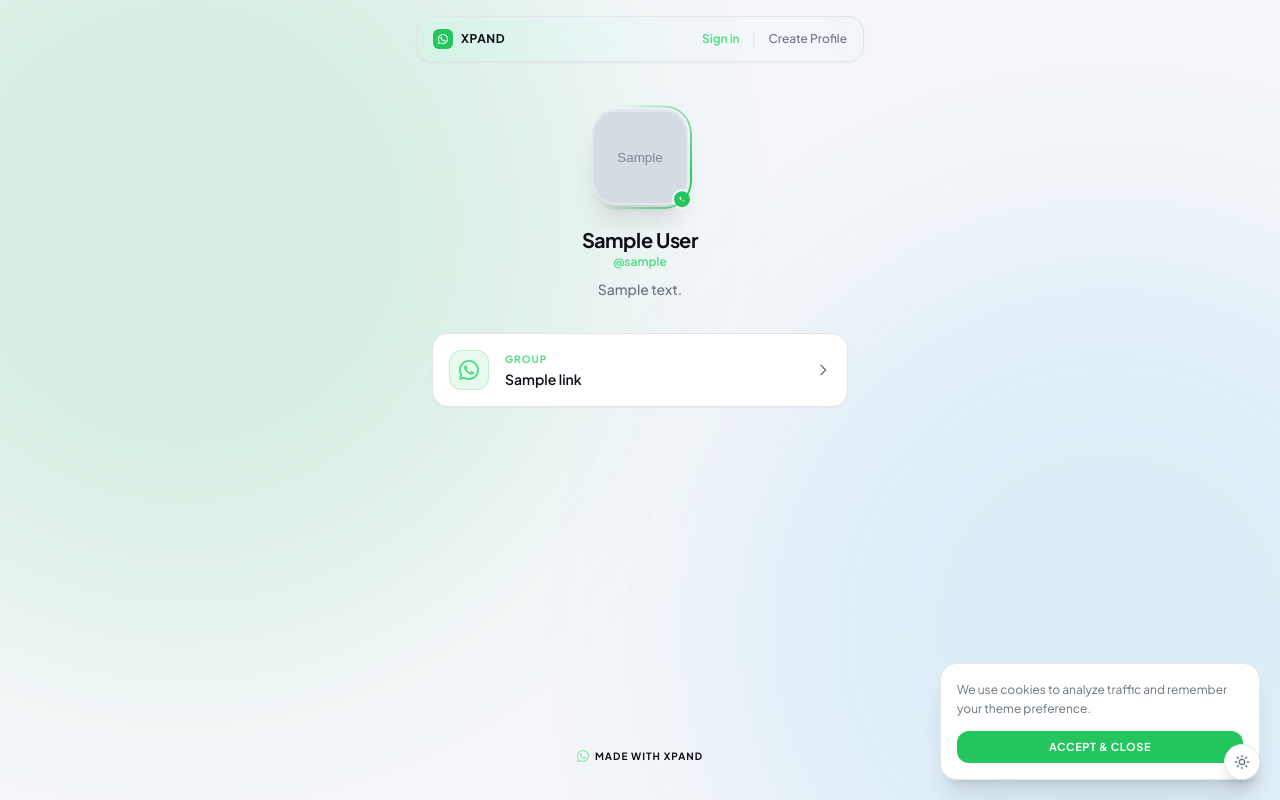
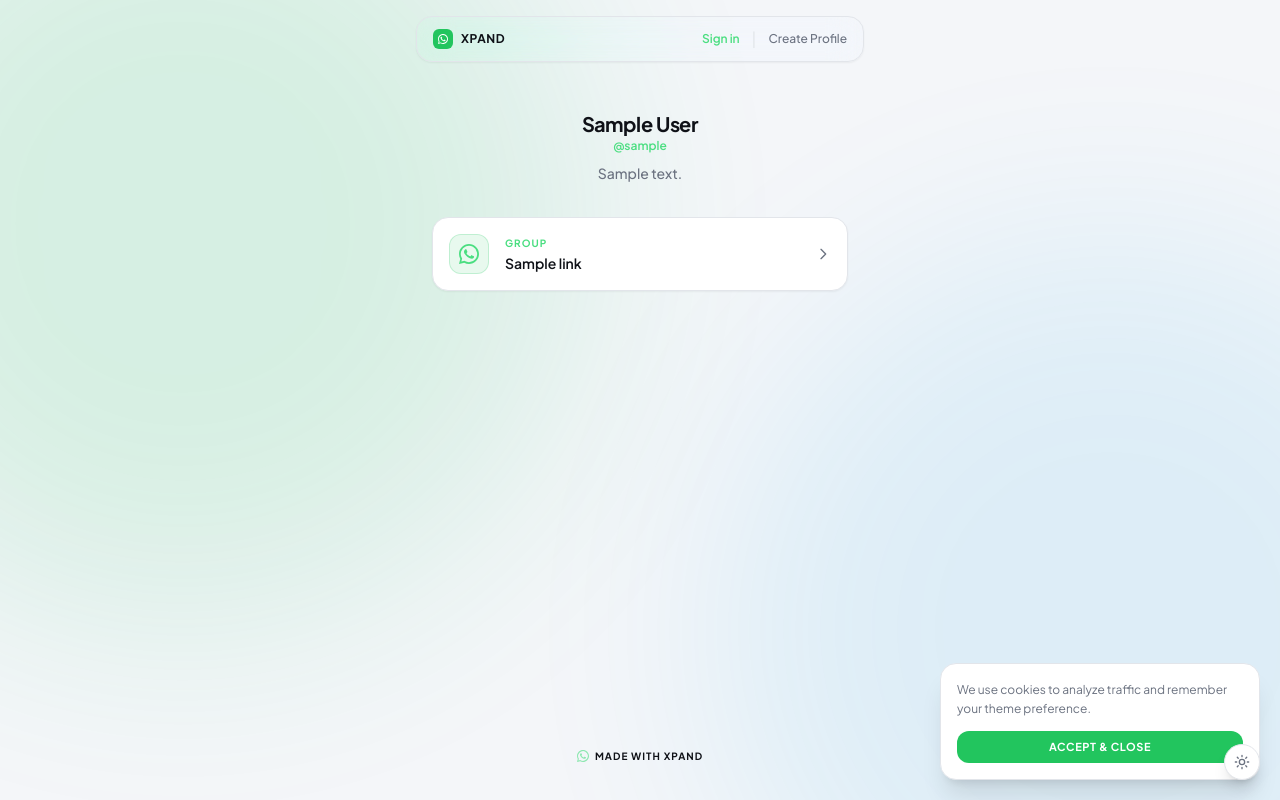
Before and after one commit to VrishankRao/expand, a Django app: a page that uses templates/leads/public_profile.html in a window 1280 px wide. Run offline with Django 5.2, Linux system fonts and the light colour scheme; tables that the repository leaves empty hold one stand-in row (values such as "Sample post"); grey boxes marked "Sample" are stand-in pictures; some libraries are stand-ins or nearby versions.

Commit message:
removed avatar

```diff
--- a/templates/leads/public_profile.html
+++ b/templates/leads/public_profile.html
@@ -153,24 +153,7 @@
     <!-- Profile hero -->
     <div class="max-w-md w-full mx-auto px-4 mt-12 text-center space-y-4 fx-z fx-hero">
 
-        <!-- Avatar -->
-        <div class="relative inline-block mx-auto fx-ring fx-float fx-in" style="--d:calc(var(--boot) + .1s)">
-            <div class="w-24 h-24 rounded-3xl flex items-center justify-center overflow-hidden mx-auto shadow-xl border-2 border-theme-border
-                {% if current_theme == 'light' %}bg-gray-100{% elif current_theme == 'whatsapp-green' %}bg-emerald-900{% else %}bg-slate-800{% endif %}">
-                {% if profile.avatar %}
-                    <img src="{{ profile.avatar.url }}" alt="{{ profile.display_name }}" class="w-full h-full object-cover">
-                {% else %}
-                    <span class="text-4xl font-extrabold text-brand-400">{{ profile.display_name|slice:":1"|upper }}</span>
-                {% endif %}
-            </div>
-            <!-- Green status dot -->
-            <div class="absolute -bottom-1 -right-1 w-5 h-5 rounded-full bg-brand-500 border-2 border-theme-bg flex items-center justify-center">
-                <svg class="w-2.5 h-2.5 text-white" fill="currentColor" viewBox="0 0 24 24">
-                    <path d="M17.472 14.382c-.297-.149-1.758-.867-2.03-.967-.273-.099-.471-.148-.67.15-.197.297-.767.966-.94 1.164-.173.199-.347.223-.644.075-.297-.15-1.255-.463-2.39-1.475-.883-.788-1.48-1.761-1.653-2.059-.173-.297-.018-.458.13-.606.134-.133.298-.347.446-.52.149-.174.198-.298.298-.497.099-.198.05-.371-.025-.52-.075-.149-.669-1.612-.916-2.207-.242-.579-.487-.5-.669-.51-.173-.008-.371-.01-.57-.01-.198 0-.52.074-.792.372-.272.297-1.04 1.016-1.04 2.479 0 1.462 1.065 2.875 1.213 3.074.149.198 2.096 3.2 5.077 4.487.709.306 1.262.489 1.694.625.712.227 1.36.195 1.871.118.571-.085 1.758-.719 2.006-1.413.248-.694.248-1.289.173-1.413-.074-.124-.272-.198-.57-.347z"/>
-                </svg>
-            </div>
 
-        </div>
 
         <div class="fx-in" style="--d:calc(var(--boot) + .05s)">
             <h1 class="text-xl font-bold tracking-tight text-theme-text fx-kinetic">{{ profile.display_name }}</h1>
```
